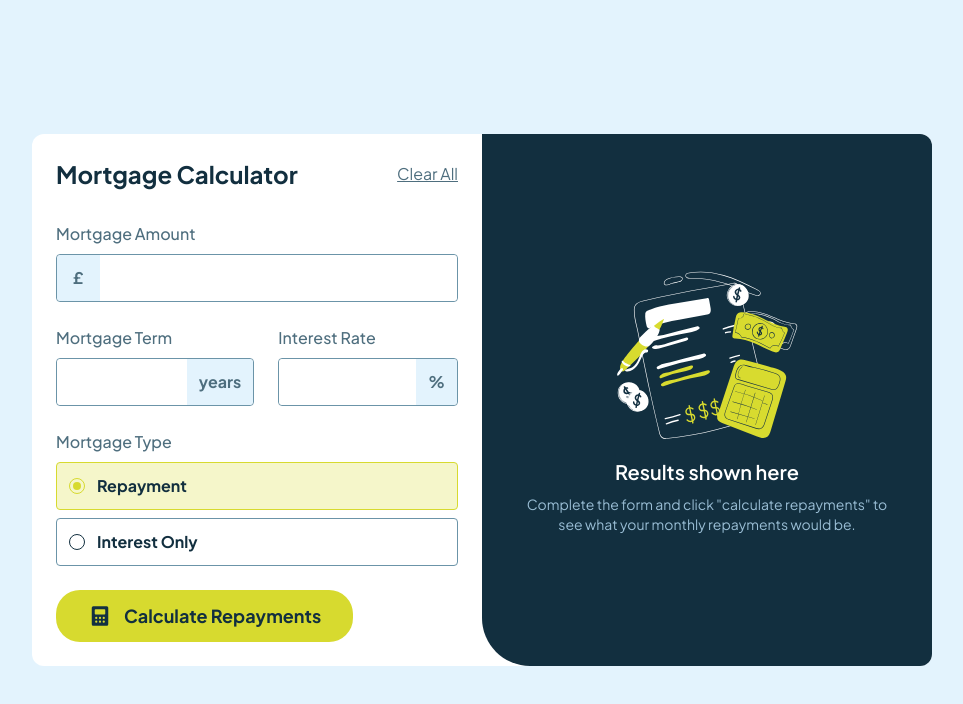
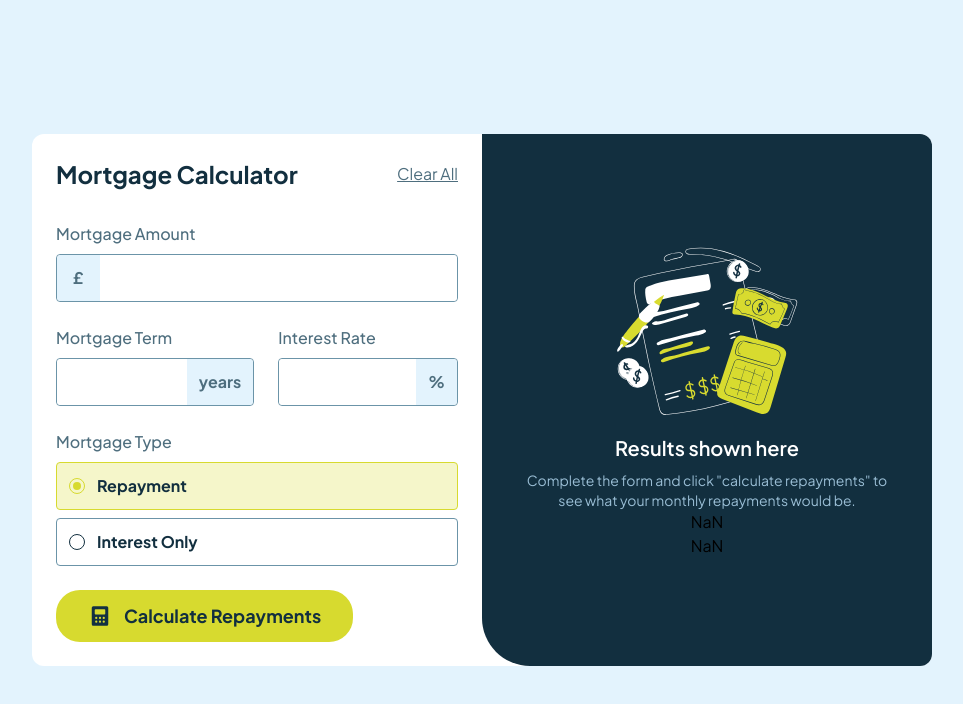
Before and after one commit to jialatteo/frontend-mentor-react-tailwind, a React (Create React App) app: page / in a window 1280 px wide. Shown: the top 704 px of the page, without its empty margins (158-1121 px from the left). Built offline with nearby package versions, Linux system fonts and the light colour scheme.

Commit message:
Finish calculator function

```diff
--- a/src/challenges/mortgage-repayment-calculator/MortgageRepaymentCalculator.js
+++ b/src/challenges/mortgage-repayment-calculator/MortgageRepaymentCalculator.js
@@ -8,8 +8,43 @@ export default function MortgageRepaymentCalculator() {
   const [mortgageTerm, setMortgageTerm] = useState("");
   const [interestRate, setInterestRate] = useState("");
 
-  const handleMortgageAmount = (e) => {
-    const value = e.target.valu.replace(/,/g, "");
+  const getMonthlyRepayment = () => {
+    const numberOfMonths = parseInt(mortgageTerm) * 12;
+    const monthlyInterestRate = parseFloat(interestRate) / 100 / 12;
+    const amount = parseInt(mortgageAmount);
+
+    if (mortgageType === "repayment") {
+      return (
+        (amount *
+          monthlyInterestRate *
+          Math.pow(1 + monthlyInterestRate, numberOfMonths)) /
+        (Math.pow(1 + monthlyInterestRate, numberOfMonths) - 1)
+      ).toFixed(2);
+    }
+
+    if (mortgageType == "interestOnly") {
+      return (monthlyInterestRate * amount).toFixed(2);
+    }
+  };
+
+  const getTotalRepayment = () => {
+    const numberOfMonths = parseInt(mortgageTerm) * 12;
+    const monthlyInterestRate = parseFloat(interestRate) / 100 / 12;
+    const amount = parseInt(mortgageAmount);
+
+    if (mortgageType === "repayment") {
+      return (
+        ((amount *
+          monthlyInterestRate *
+          Math.pow(1 + monthlyInterestRate, numberOfMonths)) /
+          (Math.pow(1 + monthlyInterestRate, numberOfMonths) - 1)) *
+        numberOfMonths
+      ).toFixed(2);
+    }
+
+    if (mortgageType == "interestOnly") {
+      return (monthlyInterestRate * amount * numberOfMonths).toFixed(2);
+    }
   };
 
   return (
@@ -40,7 +75,7 @@ export default function MortgageRepaymentCalculator() {
               <input
                 className="w-full rounded-r pl-2 font-bold focus:outline-none"
                 type="text"
-                required
+                onChange={(e) => setMortgageAmount(e.target.value)}
               />
             </div>
           </div>
@@ -53,6 +88,7 @@ export default function MortgageRepaymentCalculator() {
                 <input
                   className="w-full rounded-l pl-2 font-bold focus:outline-none"
                   type="text"
+                  onChange={(e) => setMortgageTerm(e.target.value)}
                 />
                 <div className="bg-mortgage-repayment-calculator-slate-100 group-focus-within:bg-mortgage-repayment-calculator-lime text-mortgage-repayment-calculator-slate-700 flex items-center justify-center rounded-r p-3 font-bold">
                   years
@@ -67,6 +103,7 @@ export default function MortgageRepaymentCalculator() {
                 <input
                   className="w-full rounded-l pl-2 font-bold focus:outline-none"
                   type="text"
+                  onChange={(e) => setInterestRate(e.target.value)}
                 />
                 <div className="bg-mortgage-repayment-calculator-slate-100 text-mortgage-repayment-calculator-slate-700 group-focus-within:bg-mortgage-repayment-calculator-lime flex items-center justify-center rounded-r p-3 font-bold">
                   %
@@ -136,6 +173,8 @@ export default function MortgageRepaymentCalculator() {
             Complete the form and click "calculate repayments" to see what your
             monthly repayments would be.
           </p>
+          <p>{getMonthlyRepayment()}</p>
+          <p>{getTotalRepayment()}</p>
         </div>
       </form>
     </div>
```
